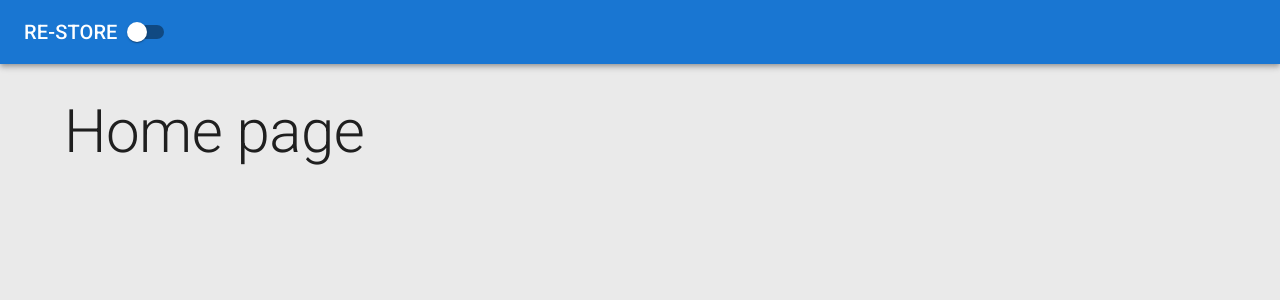
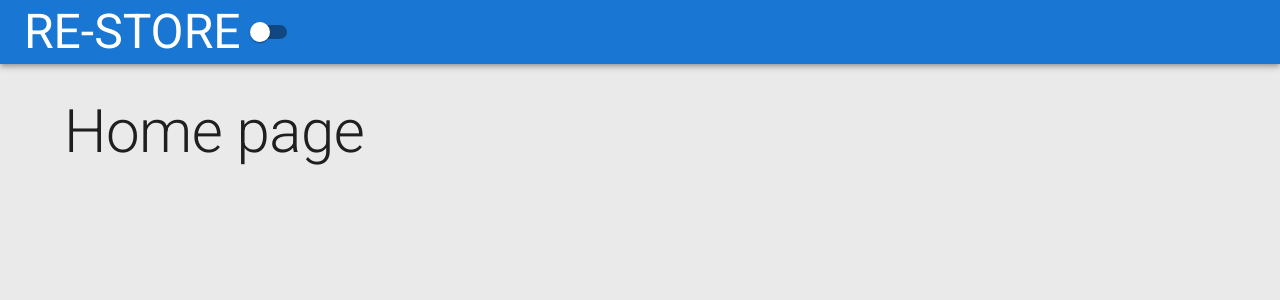
Before and after one commit to JosephAssefa-tech/ReactProject, a React (Create React App) app in the folder client/: page / in a window 1280 px wide. Shown: the top 300 px of the page. Built offline with nearby package versions, Linux system fonts and the light colour scheme.

Commit message:
heading font size changed for header component

```diff
--- a/client/src/app/layout/Header.tsx
+++ b/client/src/app/layout/Header.tsx
@@ -10,7 +10,7 @@ export default function Header({darkMode,handleThemeChange}:Props)
     return (
         <AppBar position="static" sx={{mb:4}}>
             <Toolbar>
-                <Typography variant="h6" >
+                <Typography variant="h3" >
                    RE-STORE
                 </Typography>
                 <Switch  checked={darkMode} onChange={handleThemeChange}/>
```
